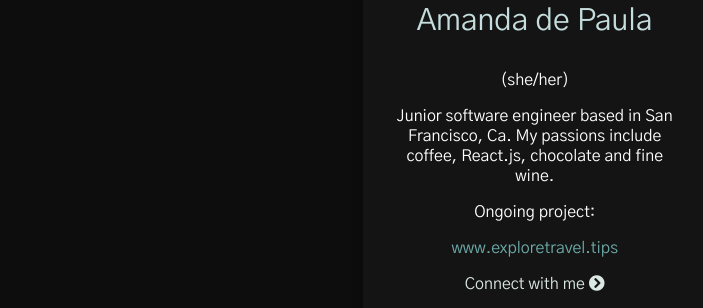
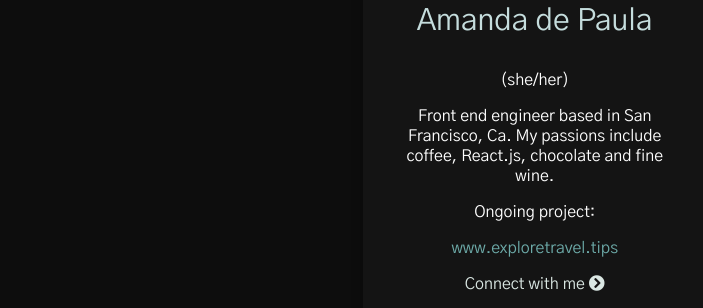
Before and after one commit to mandareis/website-frontend, a React (Create React App) app: page / in a window 1280 px wide. Shown: the part 268-576 px from the top of the page, without its empty margins (489-1192 px from the left). Built offline with nearby package versions, Linux system fonts and the light colour scheme; no server answers.

Commit message:
change to bio description

```diff
--- a/src/components/Bio.js
+++ b/src/components/Bio.js
@@ -13,8 +13,8 @@ const Bio = () => {
 
         <div id="bio-p">
           <p id="bio-p">(she/her)</p>
-          Junior software engineer based in San Francisco, Ca. My passions
-          include coffee, React.js, chocolate and fine wine.
+          Front end engineer based in San Francisco, Ca. My passions include
+          coffee, React.js, chocolate and fine wine.
           <div className="current-project" style={{ textAlign: "center" }}>
             <p>Ongoing project:</p>
             <a
```
